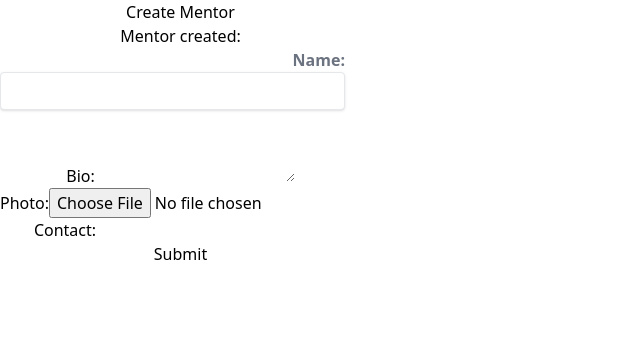
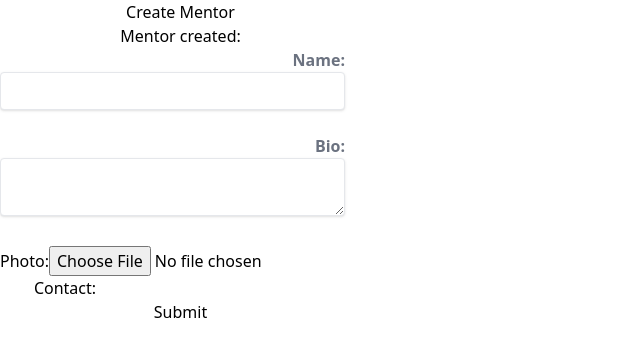
Before and after one commit to hienphan0111/Mentor-front-end-app, a React (Vite) app: page /Add-mentor in a window 1280 px wide. Shown: the top 356 px of the page, without its empty margins (0-640 px from the left). Built offline with nearby package versions, Linux system fonts and the light colour scheme.

Commit message:
Style Bio fields

```diff
--- a/src/components/mentor_form.jsx
+++ b/src/components/mentor_form.jsx
@@ -48,9 +48,9 @@ function MentorForm() {
           <input className="shadow appearance-none border rounded w-full py-2 px-3 text-gray-700 leading-tight focus:outline-none focus:shadow-outline" type="text" id="name" value={name} onChange={(e) => setName(e.target.value)} />
         </label>
         <br />
-        <label htmlFor="bio">
+        <label htmlFor="bio" className="block text-gray-500 font-bold md:text-right mb-1 md:mb-0 pr-4">
           Bio:
-          <textarea id="bio" value={bio} onChange={(e) => setBio(e.target.value)} />
+          <textarea id="bio" className="shadow appearance-none border rounded w-full py-2 px-3 text-gray-700 leading-tight focus:outline-none focus:shadow-outline" value={bio} onChange={(e) => setBio(e.target.value)} />
         </label>
         <br />
         <label htmlFor="photo">
```
